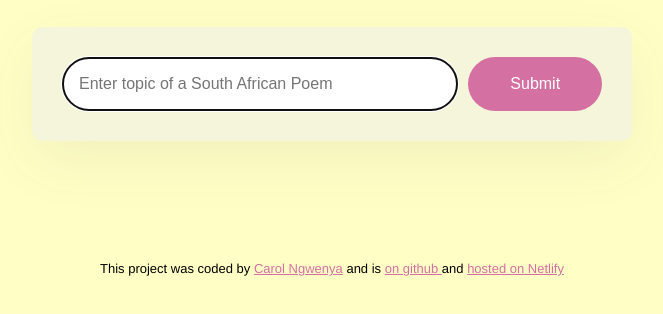
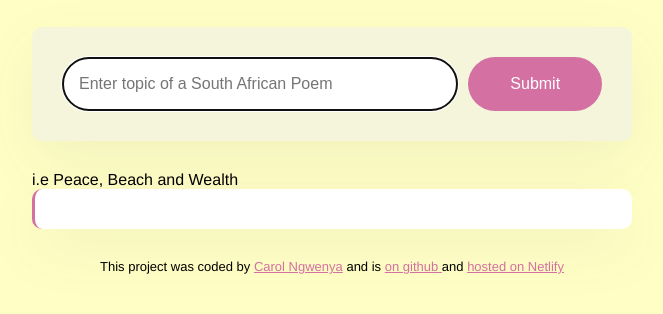
Before and after one commit to CarolNgwe24/South-African-Poem-Generator-SheCodes, a website: page index.html in a window 1280 px wide. Shown: the part 258-572 px from the top of the page, without its empty margins (308-971 px from the left). Drawn offline with nearby package versions, Linux system fonts and the light colour scheme.

Commit message:
index.html

```diff
--- a/index.html
+++ b/index.html
@@ -12,17 +12,22 @@
     <div class="container">
       <h1>South African Poem Generator</h1>
       <main>
+        <div class="form-container">
           <form id="poem-generator-form">
-        <input type="text" placeholder="Enter topic of a South African Poem"
+            <input
+              type="text"
+              placeholder="Enter topic of a South African Poem"
               autofocus
               required
               autocomplete="off"
               class="instructions"
+              id="user-instruction"
             />
-        <input type="submit" class="submit-button"/>
+            <input type="submit" class="submit-button" />
           </form>
-      <div class="Poem" id="Poem"></div>
+          <div class="hint">i.e Peace, Beach and Wealth</div>
         </div>
+        <div class="poem hidden" id="poem"></div>
       </main>
 <footer>
   <p>
```
Lines whose indentation alone changed are shown as unchanged.
